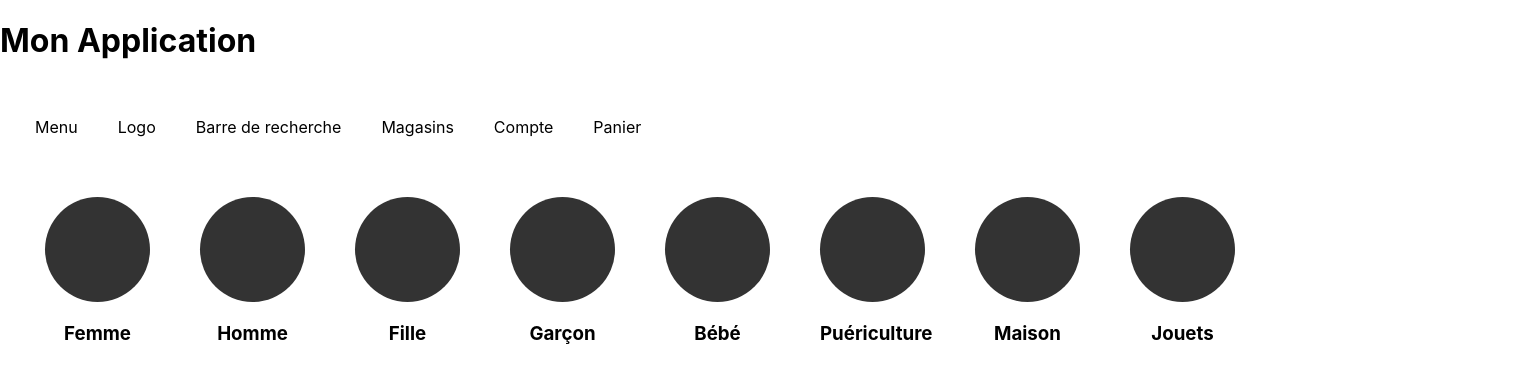
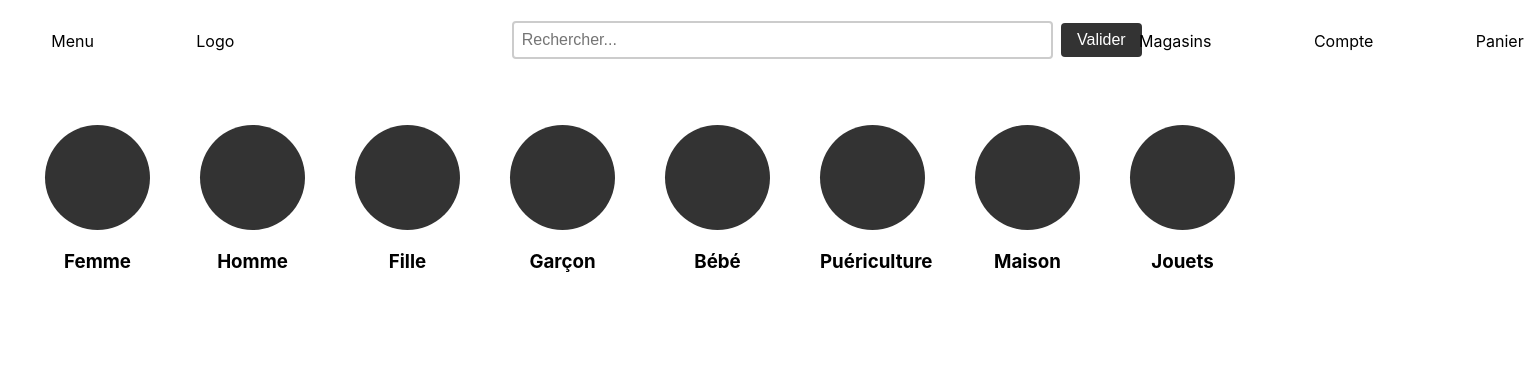
Before and after one commit to EmptyPeanut/ExoReact, a React (Create React App) app: page / in a window 1280 px wide. Shown: the top 382 px of the page, 1524 px wide, since content can reach past the window. Built offline with nearby package versions, Linux system fonts and the light colour scheme.

Commit message:
Header (Navbar + Categories)

```diff
--- a/src/App.tsx
+++ b/src/App.tsx
@@ -7,7 +7,6 @@ import Categorie from './components/Categorie';
 function App() {
   return (
     <div>
-      <h1>Mon Application</h1>
       <Navbar />
       <Categorie />
     </div>
--- a/src/components/Navbar.tsx
+++ b/src/components/Navbar.tsx
@@ -1,5 +1,6 @@
 import React from 'react';
 import './navbar.css';
+import SearchBar from './Searchbar';
 
 class Navbar extends React.Component {
     render() {
@@ -8,7 +9,7 @@ class Navbar extends React.Component {
           <ul>
             <li><a href="#">Menu</a></li>
             <li><a href="#">Logo</a></li>
-            <li><a href="#">Barre de recherche</a></li>
+            <li><SearchBar /></li>
             <li><a href="#">Magasins</a></li>
             <li><a href="#">Compte</a></li>
             <li><a href="#">Panier</a></li>
--- /dev/null
+++ b/src/components/Searchbar.tsx
@@ -0,0 +1,24 @@
+import React from 'react';
+import './searchbar.css';
+
+class SearchBar extends React.Component {
+  handleKeyPress = (event: React.KeyboardEvent<HTMLInputElement>) => {
+    if (event.key === 'Enter') {
+        const input = event.target as HTMLInputElement;
+        // Logique de recherche ou traitement des données
+        console.log('Recherche :', input.value);
+        // Réinitialisation du champ de recherche
+        input.value = '';
+      }
+  }
+  render() {
+    return (
+      <div className="search-bar">
+        <input type="text" placeholder="Rechercher..." />
+        <button type="button" onClick={() => window.location.reload()}>Valider</button>
+      </div>
+    );
+  }
+}
+
+export default SearchBar;
--- a/src/components/navbar.css
+++ b/src/components/navbar.css
@@ -1,6 +1,6 @@
 nav {
     background-color: white;
-    padding: 15px;
+    /* padding: 15px; */
   }
 
   ul {
@@ -12,7 +12,7 @@ nav {
   }
 
   li {
-    margin: 20px;
+    margin: 4%;
   }
 
   a {
--- /dev/null
+++ b/src/components/searchbar.css
@@ -0,0 +1,36 @@
+*{
+    margin-top: -10px;
+}
+
+.search-bar {
+    display: flex;
+    align-items: center;
+    min-width: 300px;
+    width: 700px;
+    margin: 0 auto;
+    margin-left: 25%;
+  }
+
+  input[type="text"] {
+    width: 100%;
+    padding: 8px;
+    border: 2px solid #ccc;
+    border-radius: 4px;
+    font-size: 16px;
+  }
+
+  button {
+    margin-right: 10%;
+    margin-left: 8px;
+    padding: 8px 16px;
+    background-color: #333;
+    color: #fff;
+    border: none;
+    border-radius: 4px;
+    font-size: 16px;
+    cursor: pointer;
+  }
+
+  button:hover {
+    background-color: #555;
+  }
```
